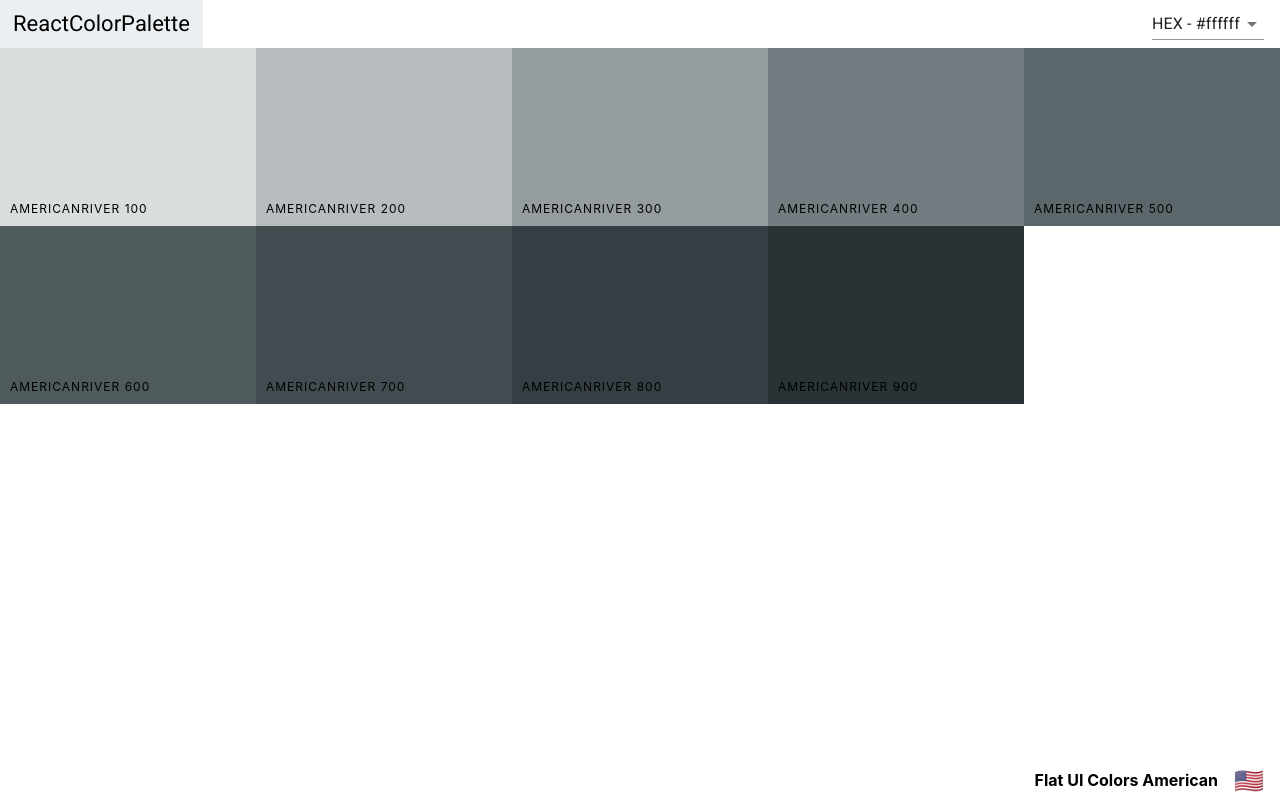
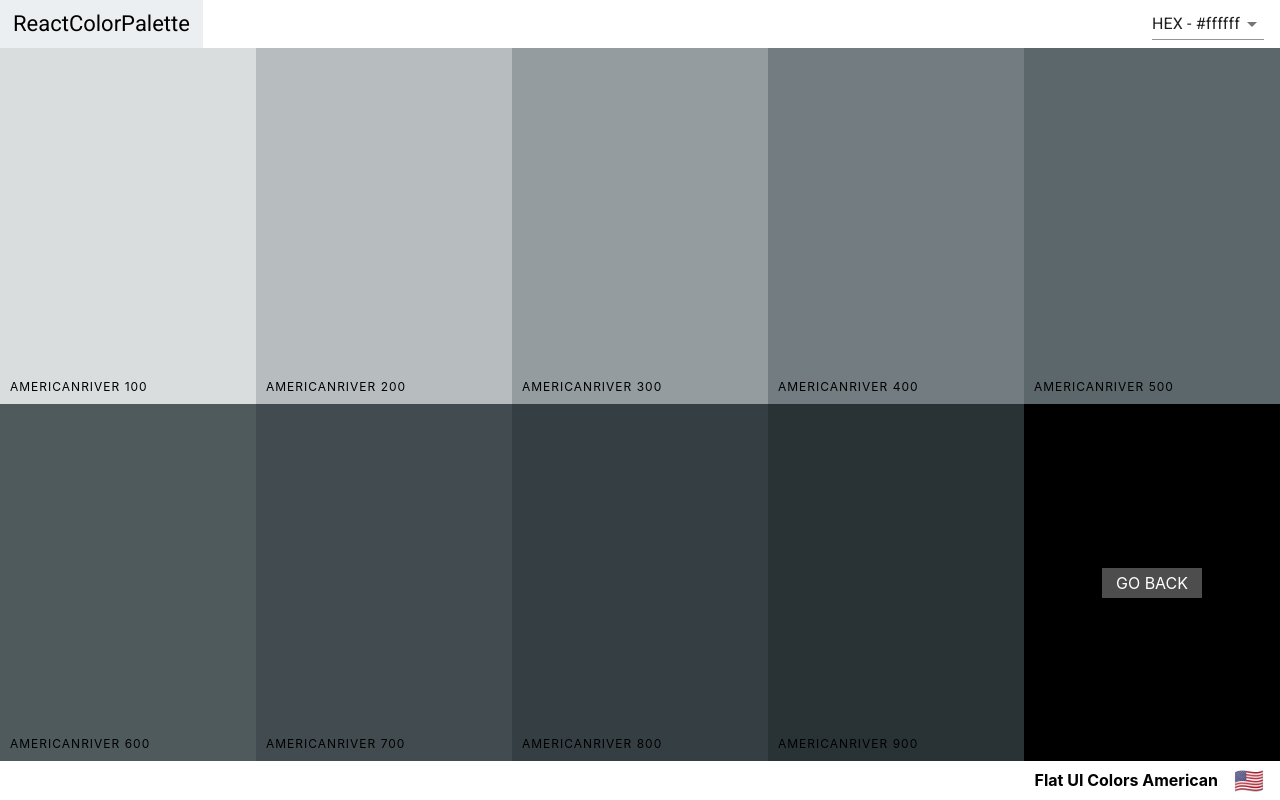
Before and after one commit to adambrikman/colors, a React (Create React App) app in the folder colors/: page /palette/flat-ui-colors-american/americanriver in a window 1280 px wide. Built offline with nearby package versions, Linux system fonts and the light colour scheme.

Commit message:
Add GoBack Link

```diff
--- a/colors/src/ColorBox.css
+++ b/colors/src/ColorBox.css
@@ -8,7 +8,16 @@
     margin-bottom: -3.5px;
 }
 
-.copy-button {
+.SingleColorPalette .ColorBox {
+    height: 50%;
+}
+
+.ColorBox.go-back {
+    background-color: black;
+}
+
+.copy-button,
+.back-button {
     width: 100px;
     height: 30px;
     position: absolute;
@@ -25,6 +34,10 @@
     color: white;
     text-transform: uppercase;
     border: none;
+    text-decoration: none;
+}
+
+.copy-button {
     opacity: 0;
 }
 
--- a/colors/src/PaletteList.js
+++ b/colors/src/PaletteList.js
@@ -1,6 +1,5 @@
 import React, { Component } from 'react';
 import MiniPalette from './MiniPalette';
-import {Link} from 'react-router-dom';
 import {withStyles} from '@material-ui/styles';
 
 const styles = {
--- a/colors/src/SingleColorPalette.js
+++ b/colors/src/SingleColorPalette.js
@@ -1,8 +1,8 @@
 import React, { Component } from 'react';
+import {Link} from 'react-router-dom';
 import Navbar from './Navbar';
 import PaletteFooter from './PaletteFooter';
 import ColorBox from './ColorBox';
-import Palette from './Palette';
 
 export class SingleColorPalette extends Component {
 
@@ -38,11 +38,11 @@
     render() {
 
         const {format} = this.state;
-        const {paletteName, emoji} = this.props.palette;
+        const {paletteName, emoji, id} = this.props.palette;
 
         const colorBoxes = this._shades.map(color => {
             return <ColorBox
-                key={color.id}
+                key={color.name}
                 name={color.name}
                 background={color[format]}
                 showLink={false}
@@ -50,9 +50,14 @@
         });
 
         return (
-            <div className='Palette'>
+            <div className='SingleColorPalette Palette'>
                 <Navbar handleChange={this.changeFormat} showingAllColors={false} />
-                <div className="Palette-colors">{colorBoxes}</div>
+                <div className="Palette-colors">
+                    {colorBoxes}
+                    <div className="go-back ColorBox">
+                        <Link to={`/palette/${id}`} className="back-button">GO BACK</Link>
+                    </div>
+                </div>
                 <PaletteFooter paletteName={paletteName} emoji={emoji} />
             </div>
         )
```
